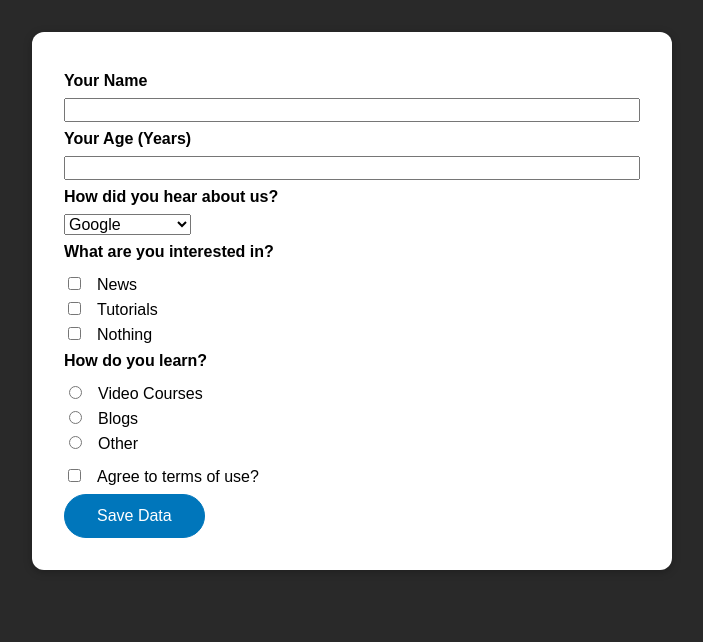
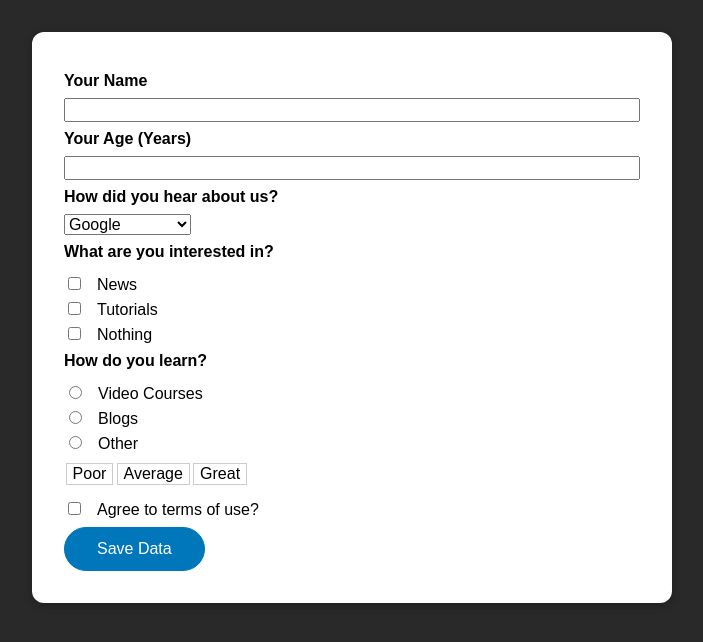
Before and after one commit to Matthewphilip/Vue.js-Forms, a Vue app: page / in a window 1280 px wide. Shown: the top 642 px of the page, without its empty margins (288-991 px from the left). Built offline with nearby package versions, Linux system fonts and the light colour scheme; the HTML template or start-up script is replaced by a standard one.

Commit message:
selector buttons - using v-model on custom component

```diff
--- /dev/null
+++ b/src/components/RatingControl.vue
@@ -0,0 +1,65 @@
+<template>
+  <ul>
+    <li :class="{ active: modelValue === 'poor' }">
+      <button type="button" @click="activate('poor')">Poor</button>
+    </li>
+    <li :class="{ active: modelValue === 'average' }">
+      <button type="button" @click="activate('average')">Average</button>
+    </li>
+    <li :class="{ active: modelValue === 'great' }">
+      <button type="button" @click="activate('great')">Great</button>
+    </li>
+  </ul>
+</template>
+
+<script>
+export default {
+  props: ['modelValue'],
+  emits: ['update:modelValue'],
+
+  //   data() {
+  //     return {
+  //       activeOption: this.modelValue,
+  //     };
+  //   },
+
+  methods: {
+    activate(option) {
+      this.$emit('update:modelValue', option);
+    },
+  },
+};
+</script>
+
+<style scoped>
+.active {
+  border-color: purple;
+}
+
+.active button {
+  color: purple;
+}
+
+ul {
+  list-style: none;
+  margin: 0.5rem 0;
+  padding: 0;
+  display: flex;
+}
+
+li {
+  margin: 0.1rem;
+  border: 1px solid #ccc;
+  padding: 1-rem;
+  display: flex;
+  justify-content: center;
+  align-items: center;
+}
+
+button {
+  font: inherit;
+  border: none;
+  background-color: transparent;
+  cursor: pointer;
+}
+</style>
--- a/src/components/TheForm.vue
+++ b/src/components/TheForm.vue
@@ -93,6 +93,9 @@
       </div>
     </div>
     <div class="form-control">
+      <rating-control v-model="rating"></rating-control>
+    </div>
+    <div class="form-control">
       <input
         type="checkbox"
         id="confirm-terms"
@@ -108,7 +111,12 @@
 </template>
 
 <script>
+import RatingControl from './RatingControl.vue';
+
 export default {
+  components: {
+    RatingControl,
+  },
   data() {
     return {
       userName: '',
@@ -117,6 +125,7 @@
       interest: [],
       how: null,
       confirm: false,
+      rating: null,
       userNameValidity: 'pending',
     };
   },
@@ -134,6 +143,9 @@
       this.how = null;
       console.log('Confirm terms? ' + this.confirm);
       this.confirm = false;
+      console.log('Rating');
+      console.log(this.rating);
+      this.rating = null;
     },
     validateInput() {
       if (this.userName === '') {
```
